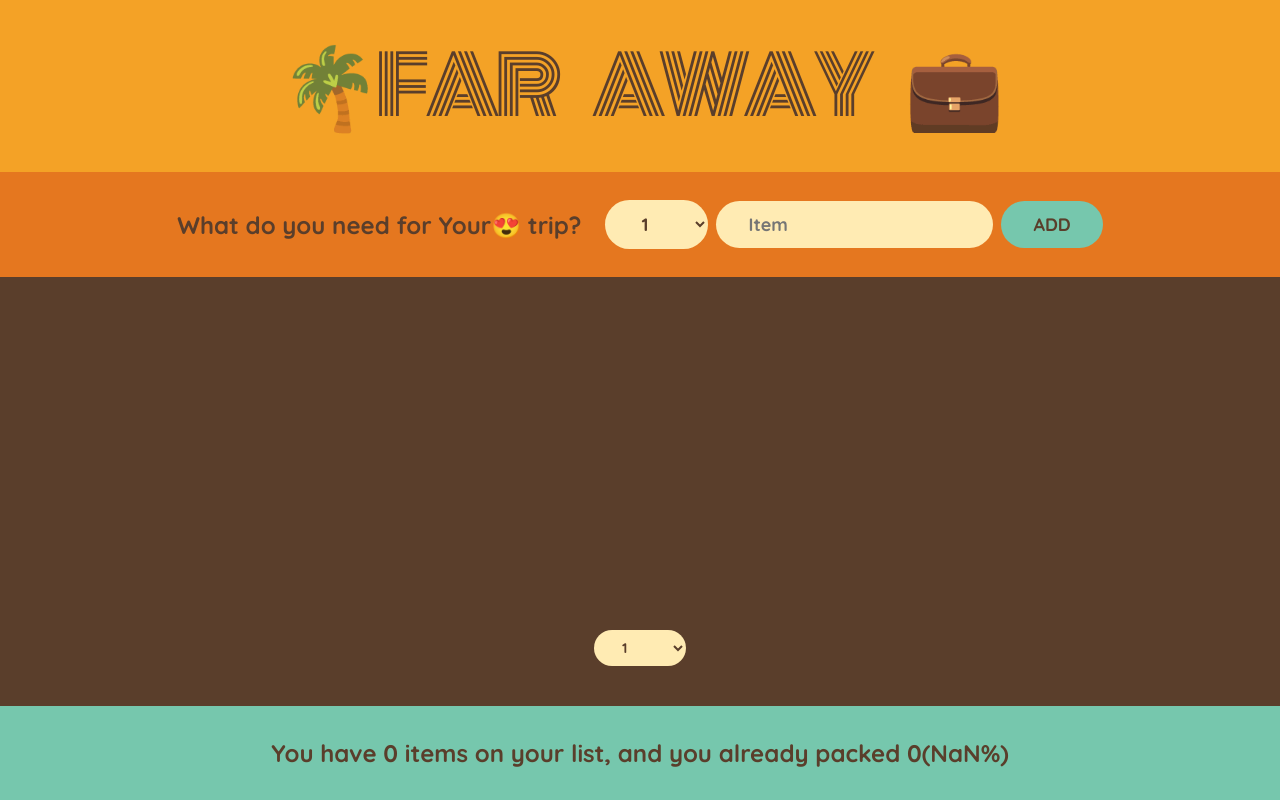
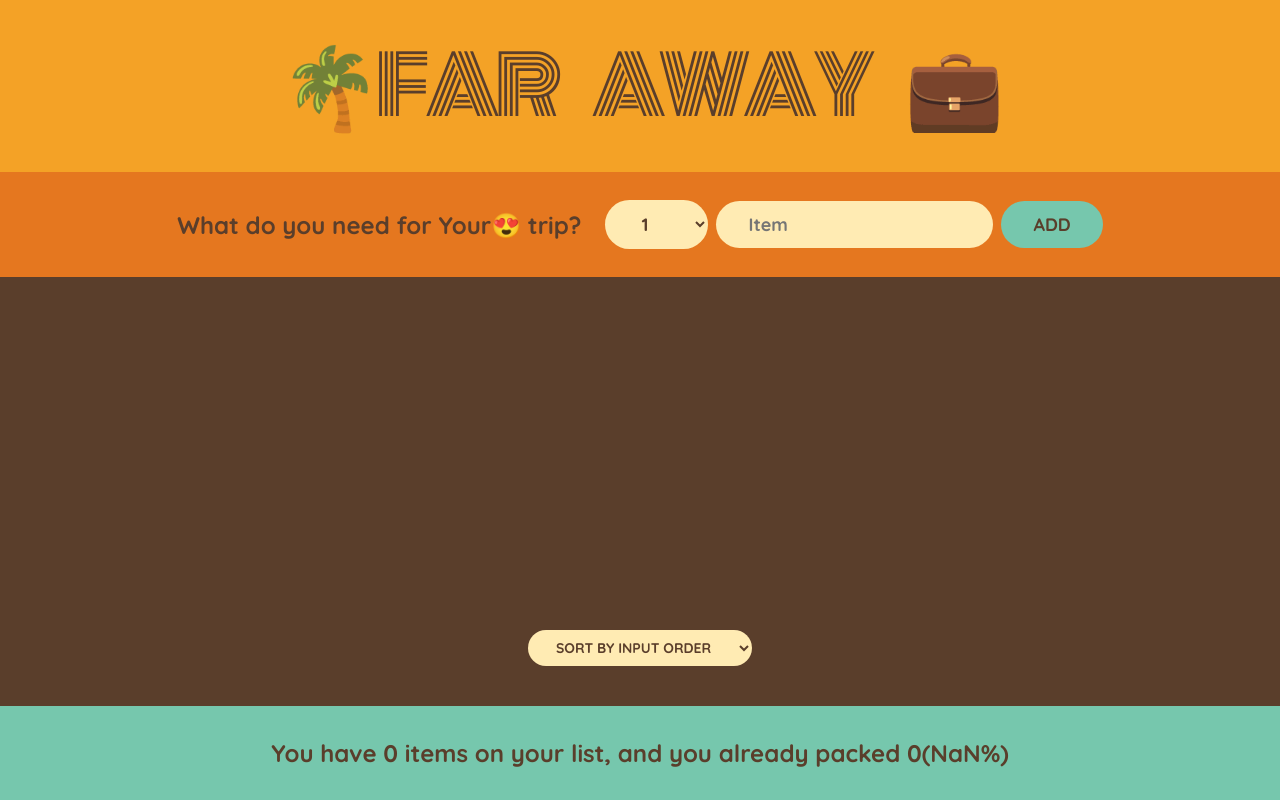
Before and after one commit to atuly31/Packing-App, a React (Create React App) app: page / in a window 1280 px wide. Built offline with nearby package versions, Linux system fonts and the light colour scheme.

Commit message:
Updated Packing Comp

```diff
--- a/src/Components/PackingList.jsx
+++ b/src/Components/PackingList.jsx
@@ -1,19 +1,38 @@
-import React from "react";
+import React, { useState } from "react";
 import List_Item from "./List_Item";
-const PackingList = ({item,handle_delete,handle_change}) => {
+const PackingList = ({ item, handle_delete, handle_change }) => {
+  const [sort, sortby] = useState("input");
+  let sortItem;
+  if (sort === "input") sortItem = item;
+
+  if (sort === "des")
+    sortItem = item
+      .slice()
+      .sort((a, b) => a.des.localeCompare(b.des));
+
+  if (sort==="packed"){
+    sortItem = item.slice().sort((a,b)=> Number(a.packed)-Number(b.packed))
+  }
+
   return (
     <div className="list">
       <ul>
-        {item.map((item,idx) => (
-          <List_Item key={idx} item={item} handle_delete={handle_delete}  handle_change={handle_change} />
+        {sortItem.map((item, idx) => (
+          <List_Item
+            key={idx}
+            item={item}
+            handle_delete={handle_delete}
+            handle_change={handle_change}
+          />
         ))}
       </ul>
-      <select>
-        <optgroup label="SORT BY INPUT ORDER">
-          <option value="1">1</option>
-          <option value="2">2</option>
-        </optgroup>
-      </select>
+      <div className="action">
+        <select value={sort} onChange={(e) => sortby(e.target.value)}>
+          <option value="input">SORT BY INPUT ORDER</option>
+          <option value="des">SORT BY Description</option>
+          <option value="packed">SORT BY PACKED ITEM</option>
+        </select>
+      </div>
     </div>
   );
 };
```
